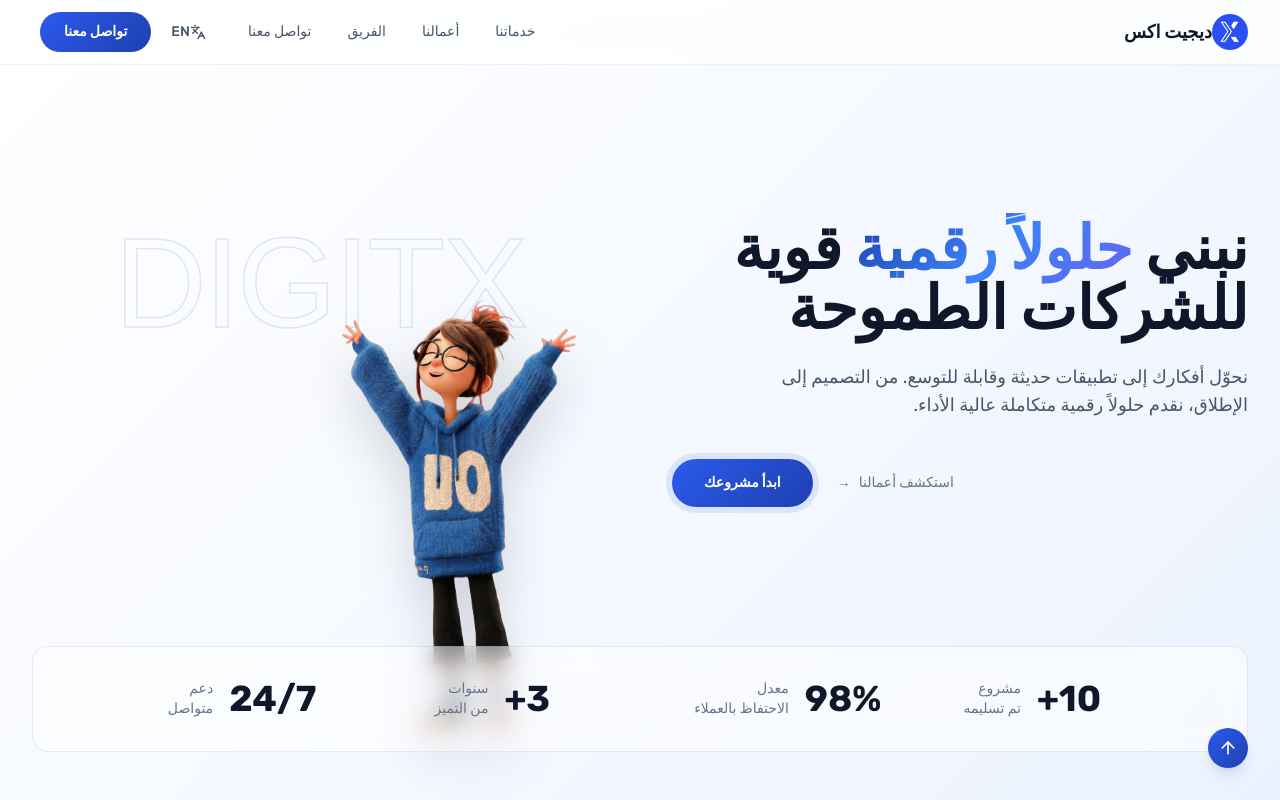
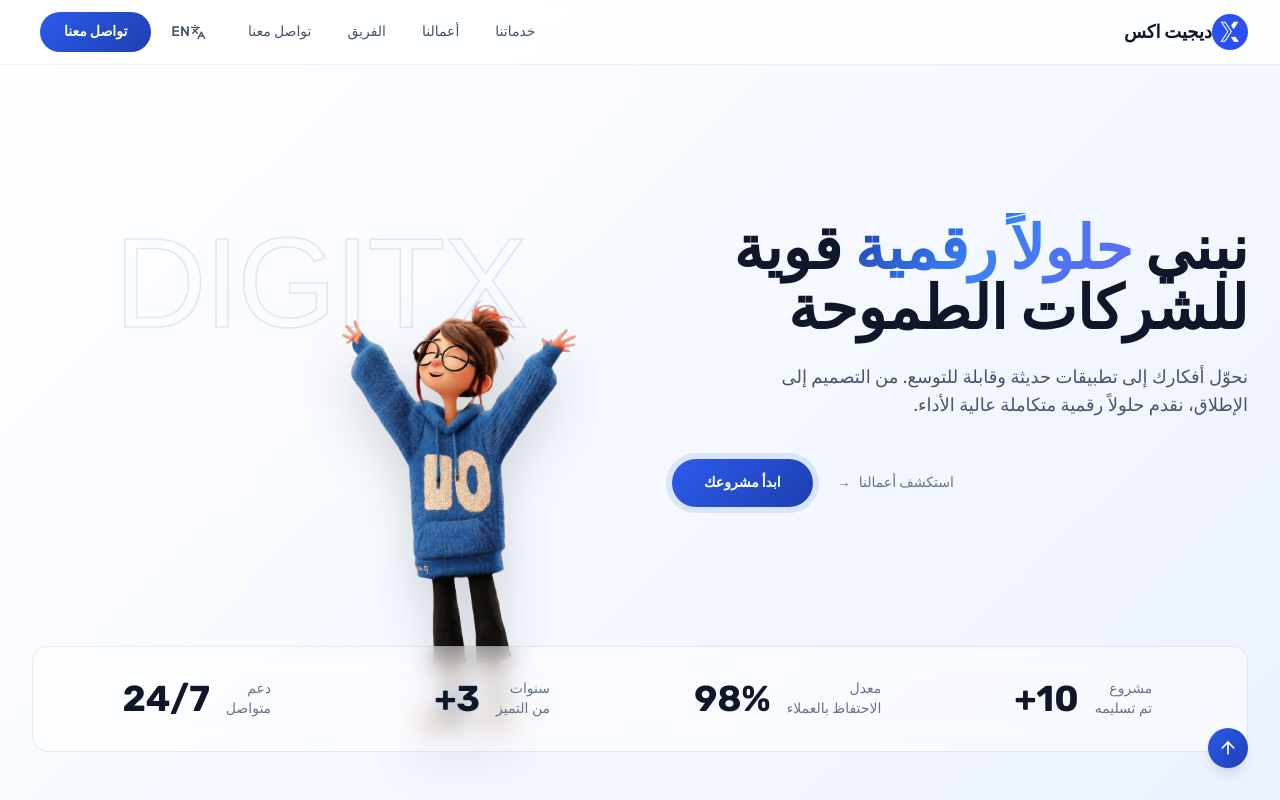
Before and after one commit to AchrafLarbi/DigitX, a React (Vite) app: page / in a window 1280 px wide. Shown: the top 800 px of the page. Built offline with nearby package versions, Linux system fonts and the light colour scheme; a web font is replaced by a local one.

Commit message:
add formation

```diff
--- a/src/components/Hero.tsx
+++ b/src/components/Hero.tsx
@@ -147,29 +147,21 @@ export function Hero({ isArabic = true }: HeroProps) {
               {stats.map((stat, i) => (
                 <div
                   key={i}
-                  className={`stat-item flex items-center gap-3 sm:gap-4 ${
-                    i === 0
-                      ? isArabic
-                        ? "justify-end"
-                        : "justify-start"
-                      : i === stats.length - 1
-                        ? isArabic
-                          ? "justify-start"
-                          : "justify-end"
-                        : "justify-center"
-                  }`}
+                  className={`stat-item flex items-center gap-2 sm:gap-4 ${
+                    isArabic ? "flex-row-reverse" : ""
+                  } justify-center`}
                 >
                   {i === 0 && !isArabic && (
-                    <DotGrid className="text-blue-400/50 hidden sm:block" />
+                    <DotGrid className="text-blue-400/50 hidden md:block" />
                   )}
-                  <span className="stat-value text-2xl sm:text-3xl md:text-4xl font-bold text-slate-900">
+                  <span className="stat-value text-2xl sm:text-3xl md:text-4xl font-bold text-slate-900 shrink-0">
                     {stat.value}
                   </span>
-                  <span className="text-xs sm:text-sm text-slate-500 whitespace-pre-line leading-tight">
+                  <span className="text-[11px] sm:text-sm text-slate-500 whitespace-pre-line leading-tight">
                     {isArabic ? stat.labelAr : stat.labelEn}
                   </span>
                   {i === stats.length - 1 && !isArabic && (
-                    <DotGrid className="text-blue-400/50 hidden sm:block" />
+                    <DotGrid className="text-blue-400/50 hidden md:block" />
                   )}
                 </div>
               ))}
```
